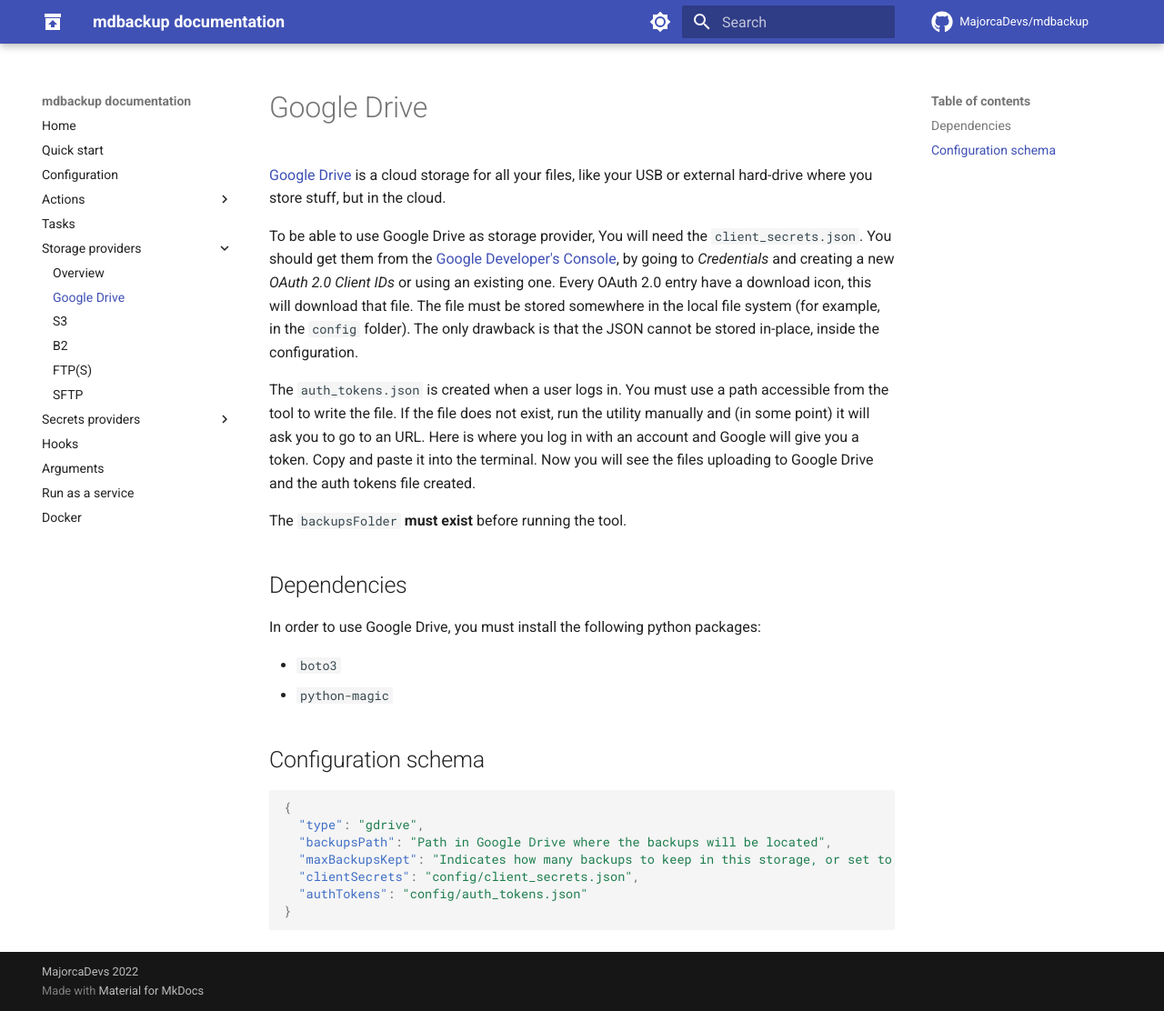
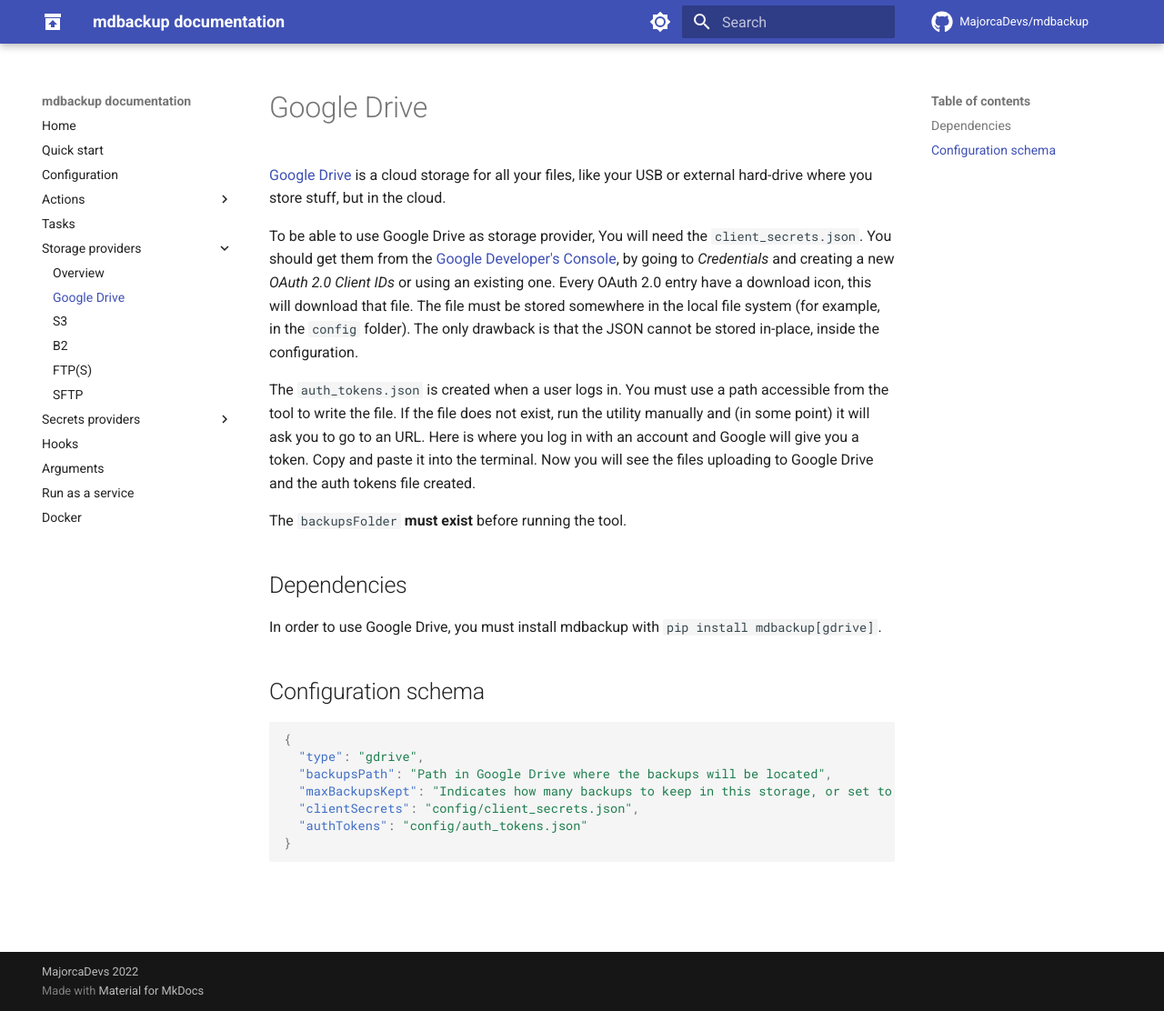
Before and after one commit to MajorcaDevs/mdbackup, an MkDocs documentation site: the page built from docs/storage/gdrive.md, in a window 1280 px wide and 1112 px high. Shown: the whole window at 91% size. Built offline with MkDocs 1.6.1 and Material for MkDocs 9.7.7, drawn with Linux system fonts in a browser that asks for light colours; comment, search, counter and statistics services are not loaded; the version menu is left out.

```diff
--- a/docs/storage/gdrive.md
+++ b/docs/storage/gdrive.md
@@ -10,10 +10,7 @@ The `backupsFolder` **must exist** before running the tool.
 
 ## Dependencies
 
-In order to use Google Drive, you must install the following python packages:
-
-- `boto3`
-- `python-magic`
+In order to use Google Drive, you must install mdbackup with `pip install mdbackup[gdrive]`.
 
 ## Configuration schema
 
```
Also changed, not shown: README.md (+1 -2 lines), docs/secrets/vault.md (+1 -1 lines), docs/storage/b2.md (+1 -4 lines), docs/storage/s3.md (+1 -4 lines), docs/storage/sftp.md (+1 -3 lines), setup.py (+22 -2 lines).
